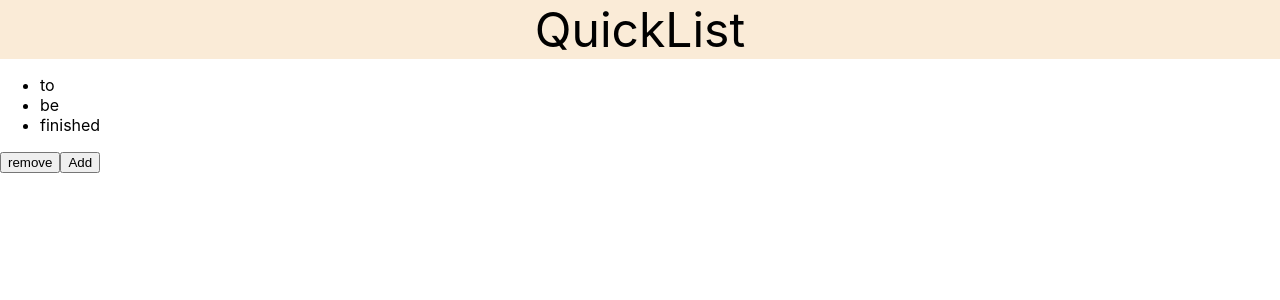
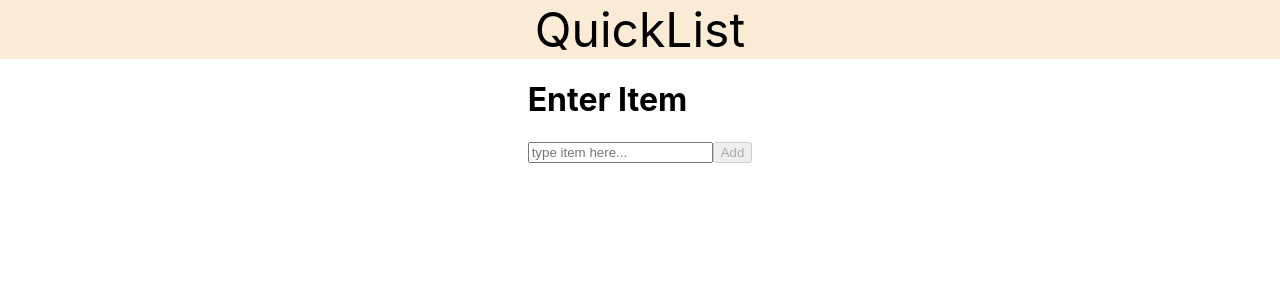
Before and after one commit to abe-mused/QuickList, a React (Create React App) app: page / in a window 1280 px wide. Shown: the top 300 px of the page. Built offline with nearby package versions, Linux system fonts and the light colour scheme.

Commit message:
Add ItemsList Component

```diff
--- a/package.json
+++ b/package.json
@@ -11,6 +11,7 @@
     "@types/react": "^17.0.37",
     "@types/react-dom": "^17.0.11",
     "react": "^17.0.2",
+    "react-bootstrap": "^2.0.3",
     "react-dom": "^17.0.2",
     "react-scripts": "4.0.3",
     "typescript": "^4.5.2",
--- a/src/App.tsx
+++ b/src/App.tsx
@@ -1,21 +1,11 @@
 import AppHeader from './todoList/AppHeader';
+import ItemsList from './todoList/ItemsList';
 
 function App() {
   return (
     <div className="quick-list-app">
-
       <AppHeader />
-
-      <ul className="items-list">
-          <li className="todo-item">to</li>
-          <li className="todo-item">be</li>
-          <li className="todo-item">finished</li>
-      </ul>
-
-      <div className="action-section">
-          <button className="remove-btn"> remove</button>
-          <button className="add-btn">Add</button>
-      </div>
+      <ItemsList />
     </div>
   );
 }
--- /dev/null
+++ b/src/todoList/ItemsList.css
@@ -0,0 +1,5 @@
+.ItemsList
+{
+    display: flex;
+    justify-content: center;
+}
--- a/src/todoList/ItemsList.tsx
+++ b/src/todoList/ItemsList.tsx
@@ -1,9 +1,93 @@
+import React, { Component } from "react";
+import Container from "react-bootstrap/Container";
+import './ItemsList.css';
 
-require("./logo.css");
-export default function Logo() {
+type Props = {}
+type State = {
+  newItem: string,
+  list: newItemEntry[],
+}
+type newItemEntry = {
+  id: number,
+  value: string;
+}
+
+class ItemsList extends React.Component<Props, State> {
+  constructor(props: Props) {
+    super(props);
+    this.state = {
+      newItem: "",
+      list: [],
+    };
+  }
+
+  updateInput(event: React.ChangeEvent<HTMLInputElement>) {
+    this.setState({ newItem: event.target.value });
+  }
+
+  addItem() {
+    const newItem = {
+      id: 1 + Math.random(),
+      value: this.state.newItem.slice(),
+    };
+
+    const tempList: newItemEntry[] = [...this.state.list];
+
+    tempList.push(newItem);
+
+    this.setState({
+      newItem: "",
+      list: tempList
+    });
+
+  }
+  deleteItem(id: number) {
+    const list = [...this.state.list];
+
+    const updatedList = list.filter(function (item) {
+      if (item.id !== id) {
+        return item;
+      }
+    });
+
+    this.setState({ list: updatedList });
+  }
+
+  render() {
     return (
-      <ul className="App">
-        <div className="quick-list-logo">QuickList</div>
-      </ul>
+      <div className="ItemsList">
+        <Container className="p-3">
+
+          <h1 className="header">
+            Enter Item
+          </h1>
+          <input
+            type="text"
+            placeholder="type item here..."
+            value={this.state.newItem}
+            onChange={(e) => this.updateInput(e)}
+          />
+          <button
+            onClick={() => this.addItem()}
+            disabled={!this.state.newItem.length}
+          >
+            Add
+          </button>
+          <br />
+          <ul>
+            {this.state.list.map((item) => {
+              return (
+                <li key={item.id}>
+                  {item.value}
+                  <button onClick={() => this.deleteItem(item.id)}>X</button>
+                </li>
+              );
+            })}
+          </ul>
+        </Container>
+      </div>
     );
-  };
+  }
+}
+
+export default ItemsList;
```
Also changed, not shown: 1 other file (tests, documents, lock files or other folders).
